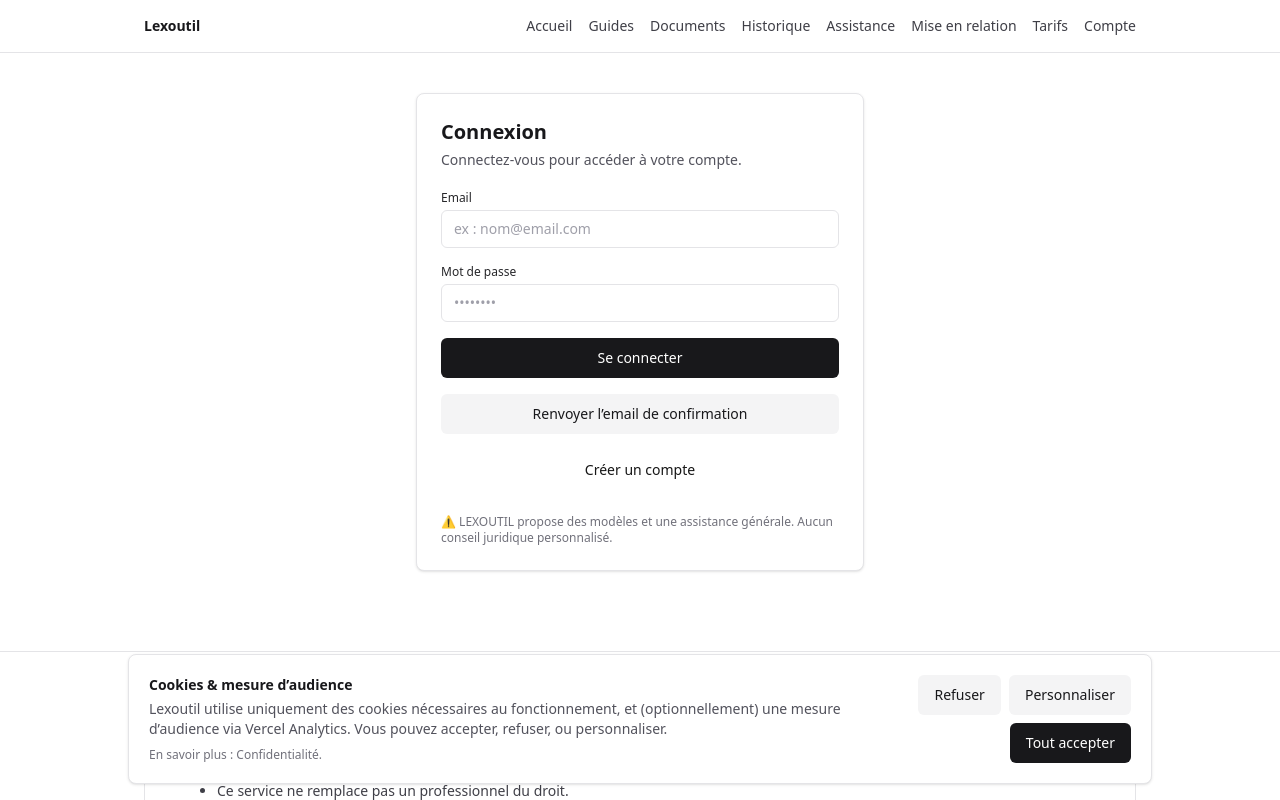
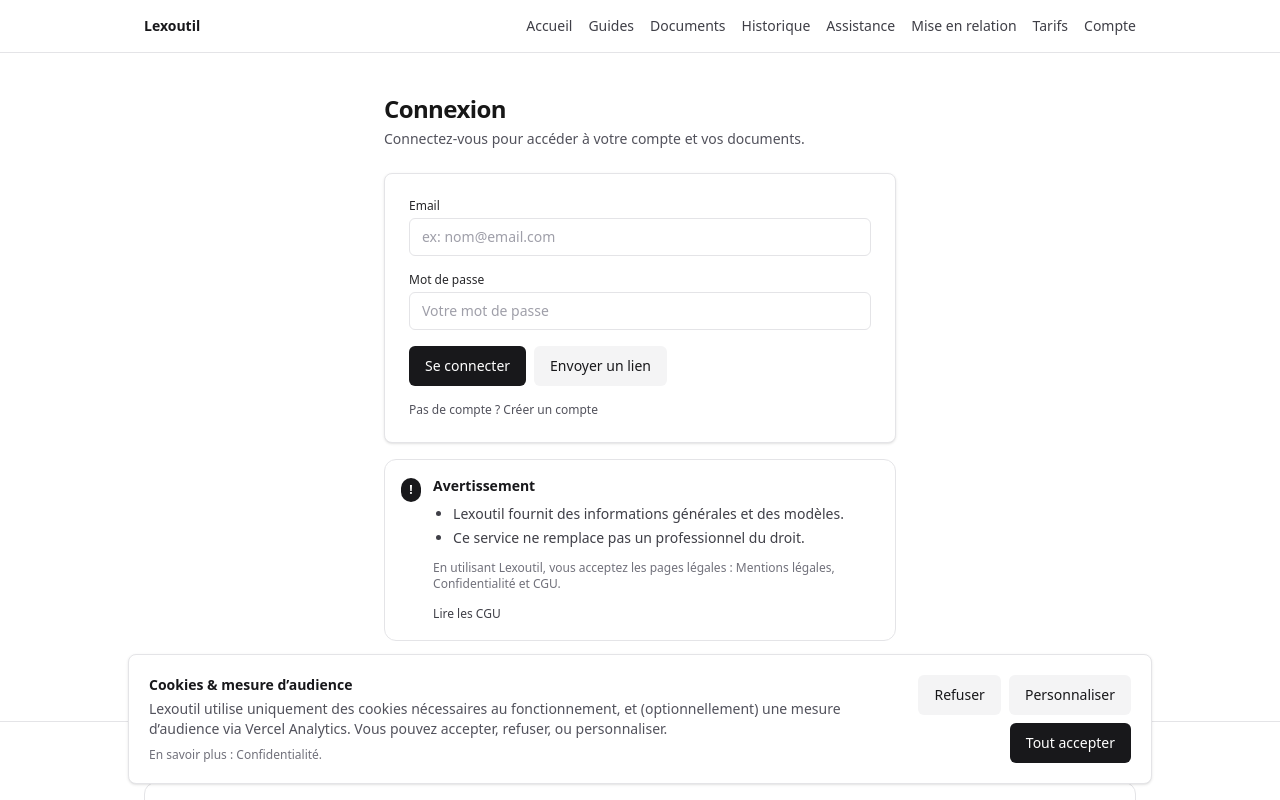
Before and after one commit to QuilianoM/lexoutil, a Next.js app: page /connexion in a window 1280 px wide. Shown: the top 800 px of the page. Built offline with nearby package versions, Linux system fonts and the light colour scheme; no server answers.

Commit message:
Fix prerender /connexion (client-only)

```diff
--- a/app/connexion/page.tsx
+++ b/app/connexion/page.tsx
@@ -1,6 +1,6 @@
 "use client";
 
-import { useEffect, useMemo, useState } from "react";
+import { useEffect, useState } from "react";
 import Link from "next/link";
 import { useRouter, useSearchParams } from "next/navigation";
 
@@ -9,138 +9,110 @@
 import { Card, CardContent } from "@/components/ui/card";
 import { Button } from "@/components/ui/button";
 import { Input } from "@/components/ui/input";
+import LegalDisclaimer from "@/components/legal-disclaimer";
 
 import { getSupabaseBrowserClient } from "@/lib/supabase/browser";
 
-function isValidEmail(email: string) {
-  return /^[^\s@]+@[^\s@]+\.[^\s@]+$/.test(email.trim());
-}
-
-function supabaseErrorToFR(raw?: string) {
-  const m = (raw || "").toLowerCase();
-
-  if (!m) return "Une erreur est survenue. Réessayez.";
-  if (m.includes("invalid login credentials"))
-    return "Email ou mot de passe incorrect.";
-  if (m.includes("email not confirmed") || m.includes("not confirmed"))
-    return "Votre email n’est pas confirmé. Utilisez “Renvoyer l’email de confirmation”.";
-  if (m.includes("too many requests"))
-    return "Trop de tentatives. Attendez un peu puis réessayez.";
-  if (m.includes("user not found"))
-    return "Aucun compte trouvé avec cet email.";
-  if (m.includes("password") && m.includes("invalid"))
-    return "Mot de passe incorrect.";
-  if (m.includes("network") || m.includes("fetch"))
-    return "Problème de connexion internet. Réessayez.";
-
-  return "Connexion impossible. Vérifiez vos informations et réessayez.";
-}
+// ✅ Empêche Next de tenter un pré-render serveur sur Vercel
+export const dynamic = "force-dynamic";
 
 export default function ConnexionPage() {
   const router = useRouter();
-  const searchParams = useSearchParams();
-
-  const redirect = useMemo(() => {
-    const r = searchParams.get("redirect");
-    return r && r.startsWith("/") ? r : "/compte";
-  }, [searchParams]);
-
-  const resetSuccess = searchParams.get("reset") === "success";
-
-  const supabase = useMemo(() => getSupabaseBrowserClient(), []);
+  const sp = useSearchParams();
 
   const [email, setEmail] = useState("");
   const [password, setPassword] = useState("");
 
   const [loading, setLoading] = useState(false);
-
   const [message, setMessage] = useState<string>("");
 
-  const [emailError, setEmailError] = useState<string | null>(null);
-  const [passwordError, setPasswordError] = useState<string | null>(null);
+  // Si tu utilises un retour vers une page précise : /connexion?next=/documents
+  const nextUrl = (sp?.get("next") || "/compte").trim() || "/compte";
 
   useEffect(() => {
-    if (resetSuccess) {
-      setMessage("✅ Mot de passe modifié, vous pouvez vous connecter.");
+    // Petite sécurité : si déjà connecté, on redirige
+    (async () => {
+      try {
+        const supabase = getSupabaseBrowserClient();
+        const { data } = await supabase.auth.getUser();
+        if (data?.user) {
+          router.replace(nextUrl);
         }
-
-    (async () => {
-      const { data } = await supabase.auth.getUser();
-      if (data?.user) router.replace(redirect);
+      } catch {
+        // ignore
+      }
     })();
     // eslint-disable-next-line react-hooks/exhaustive-deps
   }, []);
 
-  function resetErrors() {
-    setMessage("");
-    setEmailError(null);
-    setPasswordError(null);
-  }
-
-  function validate() {
-    let ok = true;
-    const eMail = email.trim();
-
-    if (!isValidEmail(eMail)) {
-      setEmailError("Email invalide (ex : nom@email.com).");
-      ok = false;
-    }
-
-    if (!password || password.length < 6) {
-      setPasswordError("Mot de passe invalide (minimum 6 caractères).");
-      ok = false;
-    }
-
-    return ok;
-  }
-
   async function handleLogin(e: React.FormEvent) {
     e.preventDefault();
-    resetErrors();
+    setMessage("");
 
-    if (!validate()) return;
+    const e1 = email.trim();
+    if (!e1) {
+      setMessage("Veuillez saisir votre email.");
+      return;
+    }
+    if (!password) {
+      setMessage("Veuillez saisir votre mot de passe.");
+      return;
+    }
 
     setLoading(true);
     try {
-      const eMail = email.trim();
-      const { data, error } = await supabase.auth.signInWithPassword({
-        email: eMail,
+      const supabase = getSupabaseBrowserClient();
+
+      const { error } = await supabase.auth.signInWithPassword({
+        email: e1,
         password,
       });
 
-      if (error || !data?.user) {
-        setMessage(supabaseErrorToFR(error?.message));
+      if (error) {
+        setMessage("Connexion impossible. Vérifiez vos identifiants.");
         return;
       }
 
-      router.replace(redirect);
+      router.replace(nextUrl);
+    } catch {
+      setMessage("Erreur technique lors de la connexion. Réessayez.");
     } finally {
       setLoading(false);
     }
   }
 
-  async function resendConfirmationEmail() {
-    resetErrors();
-
-    const eMail = email.trim();
-    if (!isValidEmail(eMail)) {
-      setEmailError("Saisissez votre email pour renvoyer le lien de confirmation.");
+  async function handleMagicLink() {
+    setMessage("");
+    const e1 = email.trim();
+    if (!e1) {
+      setMessage("Veuillez saisir votre email.");
       return;
     }
 
     setLoading(true);
     try {
-      const { error } = await supabase.auth.resend({
-        type: "signup",
-        email: eMail,
+      const supabase = getSupabaseBrowserClient();
+
+      // Optionnel : si tu as NEXT_PUBLIC_SITE_URL en env, c’est parfait.
+      // Sinon, Supabase utilisera la config du projet.
+      const redirectTo =
+        typeof window !== "undefined"
+          ? `${window.location.origin}${nextUrl.startsWith("/") ? nextUrl : `/${nextUrl}`}`
+          : undefined;
+
+      const { error } = await supabase.auth.signInWithOtp({
+        email: e1,
+        options: redirectTo ? { emailRedirectTo: redirectTo } : undefined,
       });
 
       if (error) {
-        setMessage(supabaseErrorToFR(error.message));
+        setMessage("Impossible d’envoyer le lien. Réessayez.");
         return;
       }
 
-      setMessage("Email de confirmation renvoyé. Vérifiez aussi les spams/indésirables.");
+      setMessage("Lien envoyé. Consultez votre email pour vous connecter.");
+    } catch {
+      setMessage("Erreur technique. Réessayez.");
     } finally {
       setLoading(false);
     }
@@ -149,13 +121,10 @@
   return (
     <Container>
       <Section>
-        <div className="mx-auto w-full max-w-4xl py-10">
-          <div className="flex justify-center">
-            <Card className="w-full max-w-md">
-              <CardContent className="p-6">
-                <h1 className="text-xl font-semibold text-zinc-900">Connexion</h1>
+        <div className="mx-auto w-full max-w-lg py-10">
+          <h1 className="text-2xl font-semibold tracking-tight">Connexion</h1>
           <p className="mt-1 text-sm text-zinc-600">
-                  Connectez-vous pour accéder à votre compte.
+            Connectez-vous pour accéder à votre compte et vos documents.
           </p>
 
           {message ? (
@@ -164,36 +133,31 @@
             </div>
           ) : null}
 
-                <form onSubmit={handleLogin} className="mt-5 grid gap-4" noValidate>
+          <Card className="mt-6">
+            <CardContent className="p-6">
+              <form onSubmit={handleLogin} className="grid gap-4">
                 <div className="grid gap-1">
-                    <label htmlFor="email" className="text-xs font-medium text-zinc-800">
-                      Email
-                    </label>
+                  <label className="text-xs font-medium text-zinc-800">Email</label>
                   <Input
-                      id="email"
                     value={email}
                     onChange={(e) => setEmail(e.target.value)}
-                      placeholder="ex : nom@email.com"
+                    placeholder="ex: nom@email.com"
                     autoComplete="email"
                   />
-                    {emailError && <div className="text-xs text-red-600">{emailError}</div>}
                 </div>
 
                 <div className="grid gap-1">
-                    <label htmlFor="password" className="text-xs font-medium text-zinc-800">
-                      Mot de passe
-                    </label>
+                  <label className="text-xs font-medium text-zinc-800">Mot de passe</label>
                   <Input
-                      id="password"
                     value={password}
                     onChange={(e) => setPassword(e.target.value)}
-                      placeholder="••••••••"
+                    placeholder="Votre mot de passe"
                     type="password"
                     autoComplete="current-password"
                   />
-                    {passwordError && <div className="text-xs text-red-600">{passwordError}</div>}
                 </div>
 
+                <div className="flex flex-wrap gap-2">
                   <Button type="submit" disabled={loading}>
                     {loading ? "Connexion…" : "Se connecter"}
                   </Button>
@@ -201,24 +165,25 @@
                   <Button
                     type="button"
                     variant="secondary"
-                    onClick={resendConfirmationEmail}
+                    onClick={() => void handleMagicLink()}
                     disabled={loading}
                   >
-                    Renvoyer l’email de confirmation
+                    {loading ? "Envoi…" : "Envoyer un lien"}
                   </Button>
+                </div>
 
-                  <Button type="button" variant="ghost" asChild>
-                    <Link href={`/inscription?redirect=${encodeURIComponent(redirect)}`}>
+                <div className="text-xs text-zinc-600">
+                  Pas de compte ?{" "}
+                  <Link className="underline" href="/inscription">
                     Créer un compte
                   </Link>
-                  </Button>
+                </div>
               </form>
-
-                <p className="mt-6 text-xs text-zinc-500">
-                  ⚠️ LEXOUTIL propose des modèles et une assistance générale. Aucun conseil juridique personnalisé.
-                </p>
             </CardContent>
           </Card>
+
+          <div className="mt-4">
+            <LegalDisclaimer />
           </div>
         </div>
       </Section>
```
Lines whose indentation alone changed are shown as unchanged.
